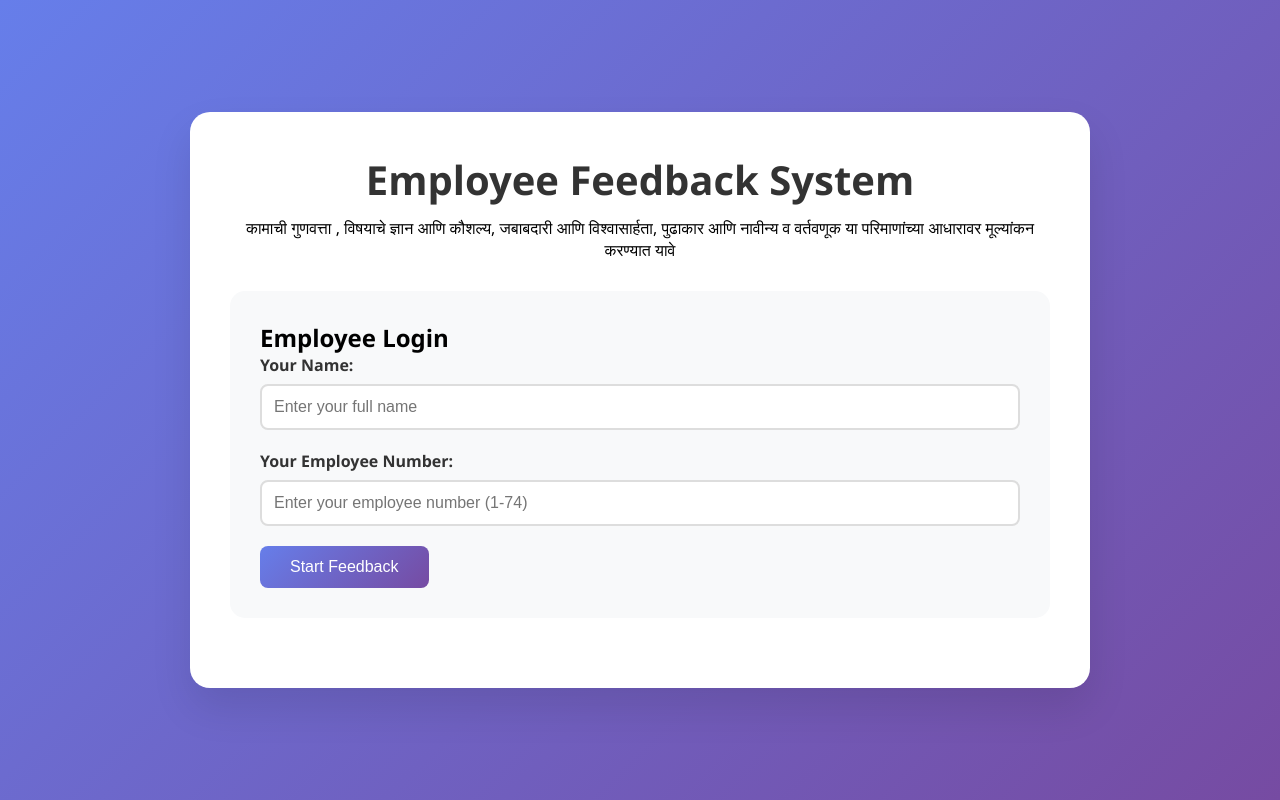
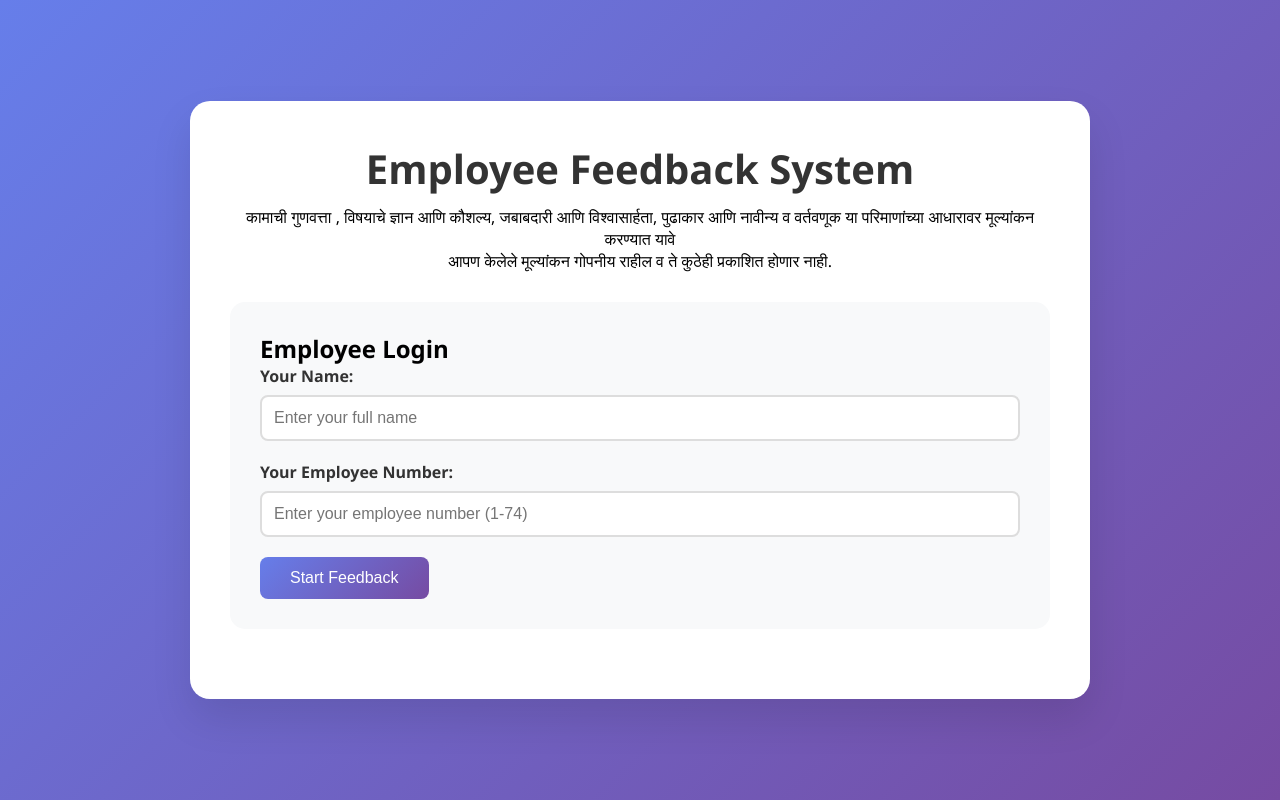
Before and after one commit to RahulMharinkhede/employee-feedback, a website: page public/index.html in a window 1280 px wide. Drawn offline with Linux system fonts and the light colour scheme.

Commit message:
Update index.html

```diff
--- a/public/index.html
+++ b/public/index.html
@@ -208,6 +208,7 @@
         <div class="header">
             <h1>Employee Feedback System</h1>
             <p>कामाची गुणवत्ता , विषयाचे ज्ञान आणि कौशल्य, जबाबदारी आणि विश्वासार्हता, पुढाकार आणि नावीन्य व वर्तवणूक या परिमाणांच्या आधारावर मूल्यांकन करण्यात यावे  </p>
+            <P>आपण केलेले मूल्यांकन गोपनीय राहील व ते कुठेही प्रकाशित होणार नाही. </P>
         </div>
 
         <div class="login-section" id="loginSection">
```
